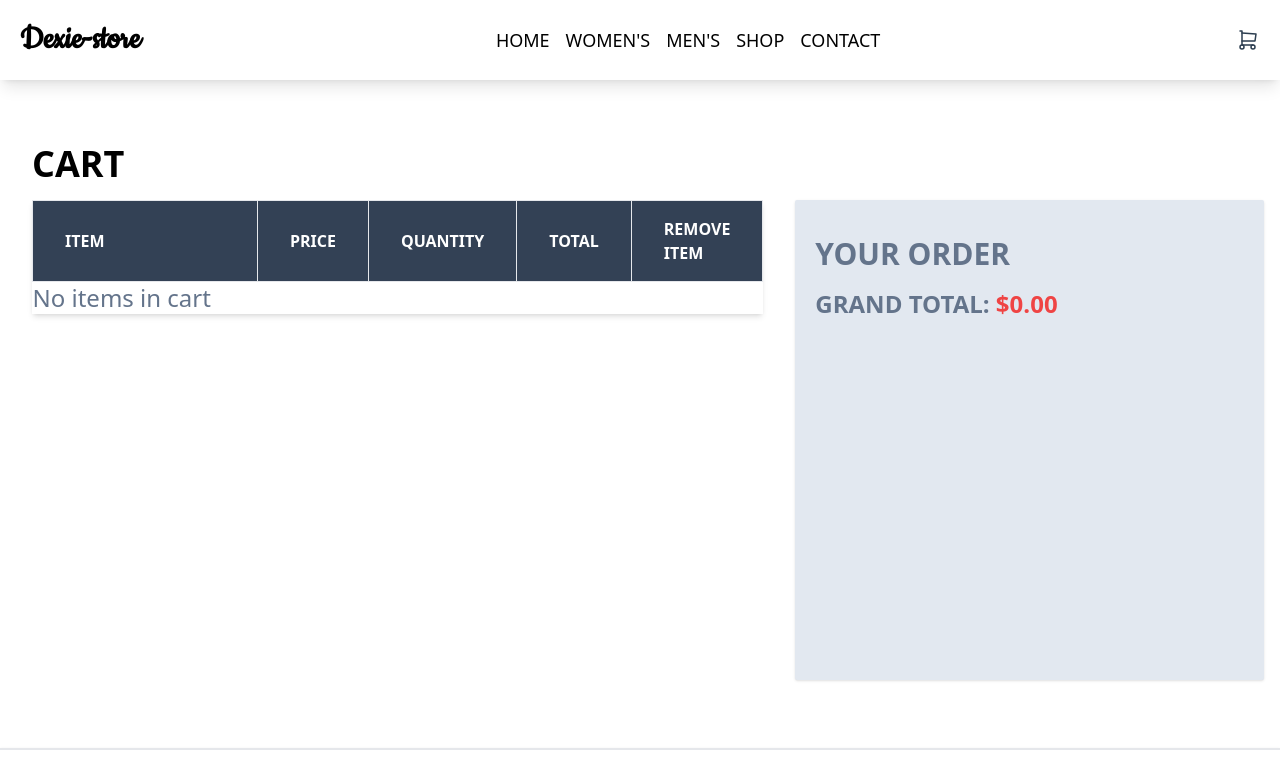
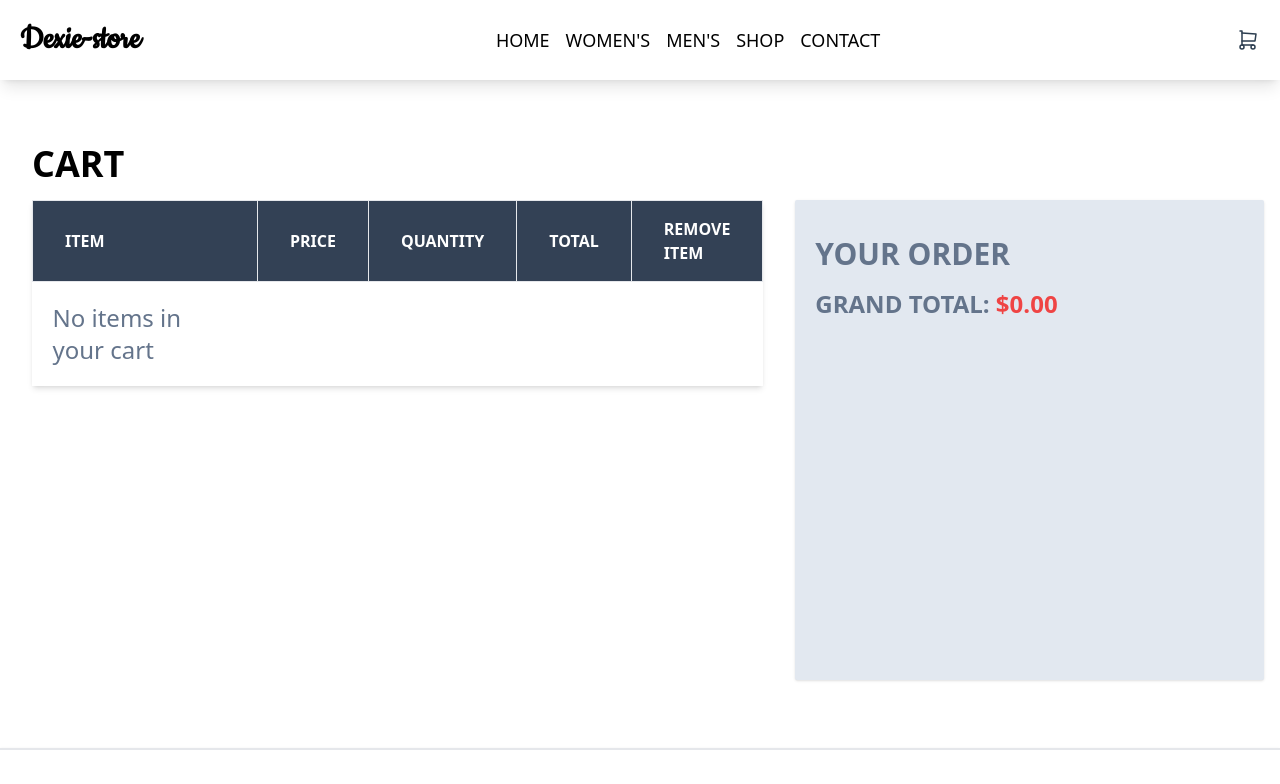
Before and after one commit to Boadzie/dexie-store, a SvelteKit app: page /cart in a window 1280 px wide. Shown: the top 784 px of the page. Built offline with nearby package versions, Linux system fonts and the light colour scheme.

Commit message:
Remove unused import form cart page and add currency formating to total price

```diff
--- a/src/routes/cart/+page.svelte
+++ b/src/routes/cart/+page.svelte
@@ -2,7 +2,6 @@
 	// import { onMount } from 'svelte';
 	import { liveQuery } from 'dexie';
 	import { db } from '$lib/db';
-	import { browser } from '$app/environment';
 	import { writable } from 'svelte/store';
 	import { onMount } from 'svelte';
 
@@ -81,7 +80,10 @@
 								</td>
 								<td class="border px-6 py-2">
 									<p class="font-extrabold text-red-500">
-										{(p.price * p.quantity).toFixed(2)}
+										{(p.price * p.quantity).toLocaleString('en-US', {
+											style: 'currency',
+											currency: 'USD'
+										})}
 									</p>
 								</td>
 								<td class="border-b  place-content-center  px-8 py-2 ">
@@ -108,7 +110,7 @@
 							</tr>
 						</tbody>
 					{:else}
-						<p class="text-slate-500 text-2xl">No items in cart</p>
+						<p class="text-slate-500 text-2xl p-5">No items in your cart</p>
 					{/each}
 				</table>
 			</div>
```
